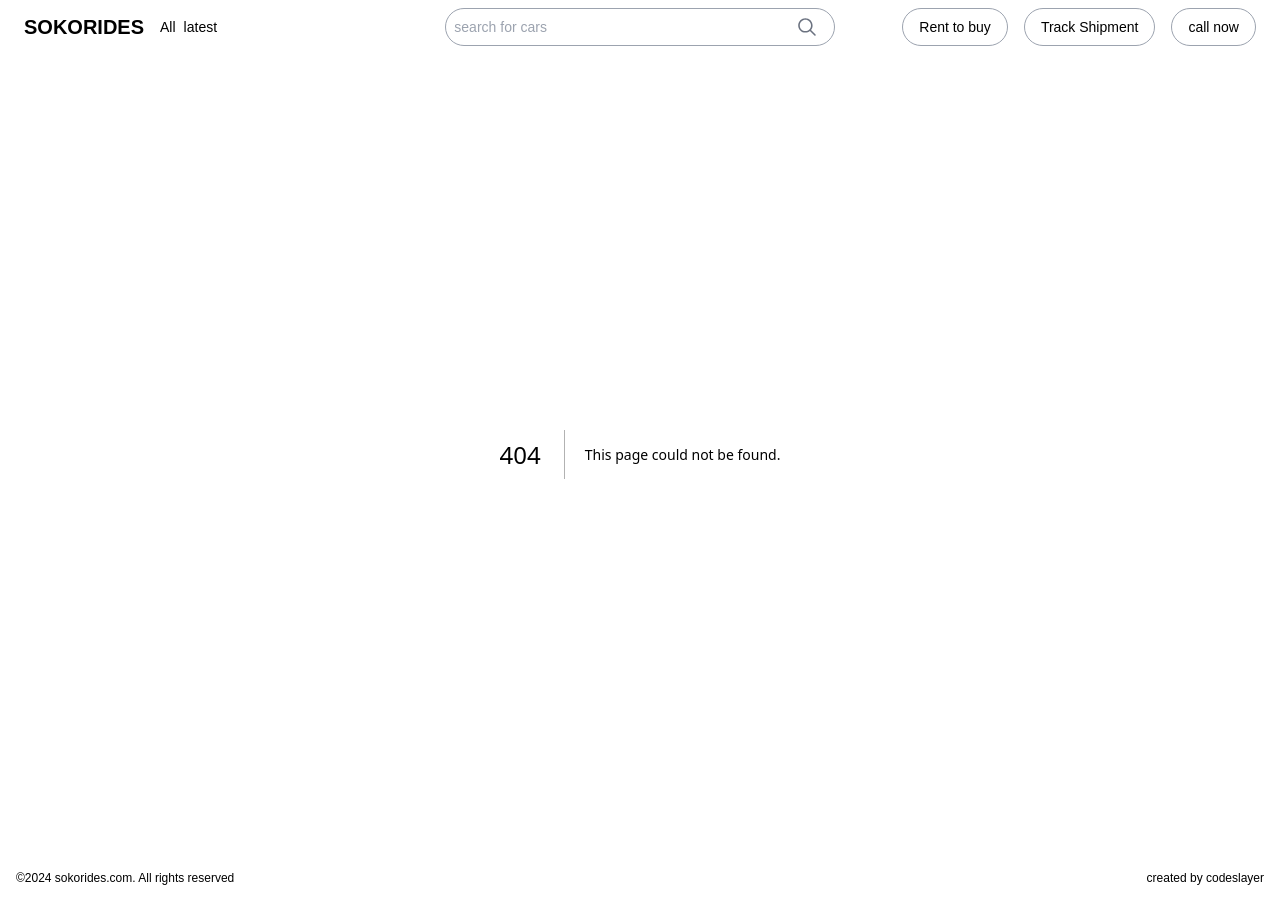
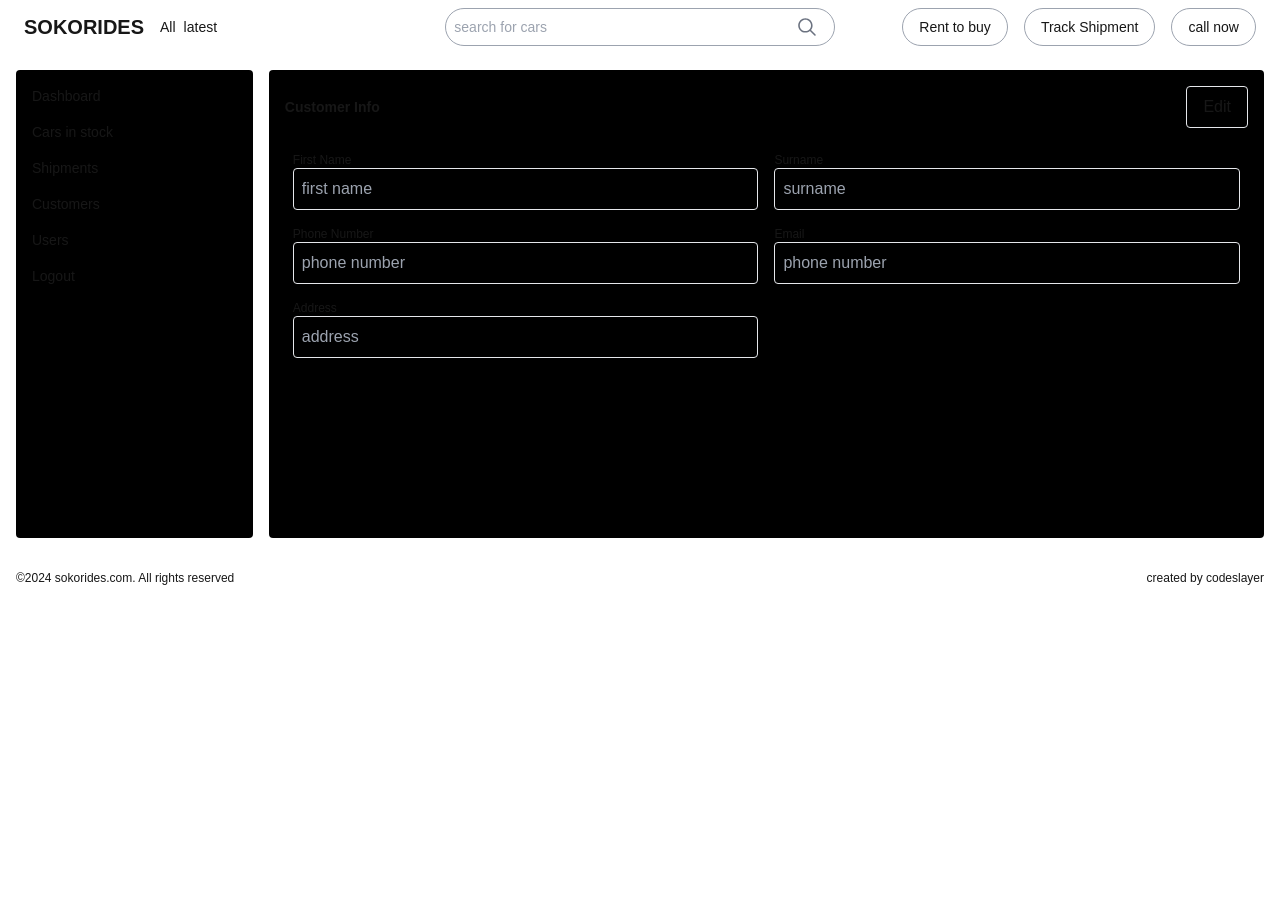
Before and after one commit to ElvinAnesu/sokorides, a Next.js app: page /dashboard/customers/1 in a window 1280 px wide. Before the commit this address had no page. After the commit the page ends 800 px from the top, so only its background shows below. Built offline with nearby package versions, Linux system fonts and the light colour scheme; no server answers; the database is empty.

Commit message:
added customers

```diff
--- a/app/components/tables/customerstable.js
+++ b/app/components/tables/customerstable.js
@@ -75,7 +75,7 @@ export default function CustomersTable(){
                             <td className="text-sm">{customer.purchurses}</td>
                             <td className="px-2 rounded-e-full">{customer.activeShipments}</td>
                             <td className="px-2 rounded-e-full flex items-center justify-around">
-                                <button onClick={()=>{}}><EyeOpenIcon /></button>
+                                <button onClick={()=>{router.push(`/dashboard/customers/${customer._id}`)}}><EyeOpenIcon /></button>
                                 <button onClick={()=>{deleteCustomer(customer._id)}}><TrashIcon /></button>
                             </td>
                         </tr>
--- /dev/null
+++ b/app/dashboard/customers/[_id]/page.js
@@ -0,0 +1,124 @@
+"use client"
+import { useState } from "react"
+
+
+export default function ViewCustomer({params}){
+    const {_id} = params
+    const [surname, setSurname] = useState()
+    const [firstname, setFirstname] = useState()
+    const [phonenumber, setPhonenumber]= useState()
+    const [email, setEmail] = useState()
+    const [address,setAddress] = useState()
+    const [edit, setEdit] = useState(false)
+    const [fetchingfailed, setFetchingFailed] = useState(false)
+    const [errorMessage, setErrormessage] = useState()
+
+    const editCustomer = async(e) => {
+        e.preventDefault()
+        const response = await fetch(`/api/customers/${_id}`,{
+            method:"PUT",
+            headers:{"Content-Type":"application/json"},
+            body:JSON.stringify({
+                surname,
+                firstname,
+                phonenumber,
+                email,
+                address
+            })
+        })
+
+        const data = await response.json()
+
+        if(data.success){
+            alert(data.message)
+        }else{
+            alert(data.message)
+        }
+    }
+
+    const getUser = async() => {
+        const response = await fetch(`/api/customers/${_id}`,{
+            method : "GET",
+            headers: {"Content-Type":"application/json"}
+        })
+
+        const data = await response.json()
+
+        if(data.success){
+            setFirstname(data.customer.firstname)
+            setSurname(data.customer.surname)
+            setAddress(data.customer.address)
+            setPhonenumber(data.customer.phonenumber)
+            setEmail(data.customer.email)
+        }else{
+            setErrormessage(data.message)
+            setFetchingFailed(true)
+        }
+    }
+
+    useState(()=>{
+        getUser()
+    },[])
+    return(
+        <div className="w-full h-full flex flex-col gap-4 p-4 bg-black rounded">
+            <div className="w-full flex items-center justify-between">
+                <h1 className="text-sm font-semibold">Customer Info</h1>
+                <button  className="rounded items-center jusitfy-center px-4 border rounded py-2"
+                    onClick={()=>setEdit(!edit)}>
+                    {edit? "Cancel":"Edit"}
+                </button>
+            </div>
+            <form className="flex flex-col md:grid md:grid-cols-2" onSubmit={(e) => editCustomer(e)}>
+                <div className="flex flex-col p-2">
+                    <h1 className="text-xs ">First Name</h1>
+                    <input className="border rounded bg-transparent w-full p-2 test-sm"
+                        placeholder="first name"
+                        onChange={(e)=>setFirstname(e.target.value)}
+                        required
+                        value={firstname}
+                        disabled={!edit}/>
+                </div>
+                <div className="flex flex-col p-2">
+                    <h1 className="text-xs ">Surname</h1>
+                    <input className="border rounded bg-transparent w-full p-2 test-sm"
+                        placeholder="surname"
+                        onChange={(e)=>setSurname(e.target.value)}
+                        required
+                        value={surname}
+                        disabled={!edit}/>
+                </div>
+                <div className="flex flex-col p-2">
+                    <h1 className="text-xs ">Phone Number</h1>
+                    <input className="border rounded bg-transparent w-full p-2 test-sm"
+                        placeholder="phone number"
+                        onChange={(e)=>setPhonenumber(e.target.value)}
+                        required
+                        value={phonenumber}
+                        disabled={!edit}/>
+                </div>
+                <div className="flex flex-col p-2">
+                    <h1 className="text-xs ">Email</h1>
+                    <input className="border rounded bg-transparent w-full p-2 test-sm"
+                        placeholder="phone number"
+                        onChange={(e)=>setEmail(e.target.value)}
+                        value={email}
+                        disabled={!edit}
+                        />
+                </div>
+                <div className="flex flex-col p-2">
+                    <h1 className="text-xs ">Address</h1>
+                    <input className="border rounded bg-transparent w-full p-2 test-sm"
+                        placeholder="address"
+                        onChange={(e)=>setAddress(e.target.value)}
+                        required
+                        value={address}
+                        disabled={!edit}/>
+                </div>
+                <div></div>
+                <div className="flex flex-col p-2">
+                    {edit && <button className="w-full bg-blue-500 rounded p-2">Create</button>}
+                </div>
+            </form>
+        </div>
+    )
+}
```
